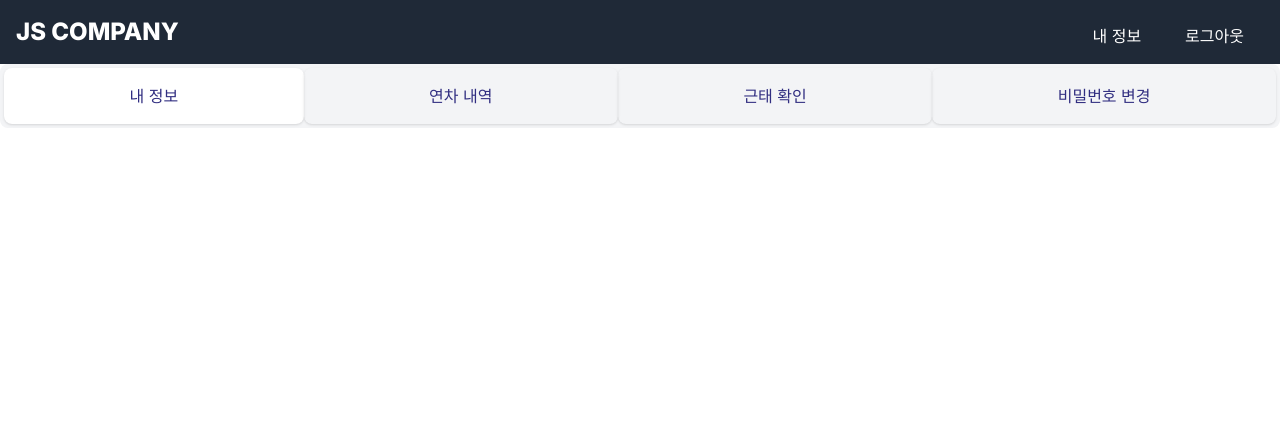
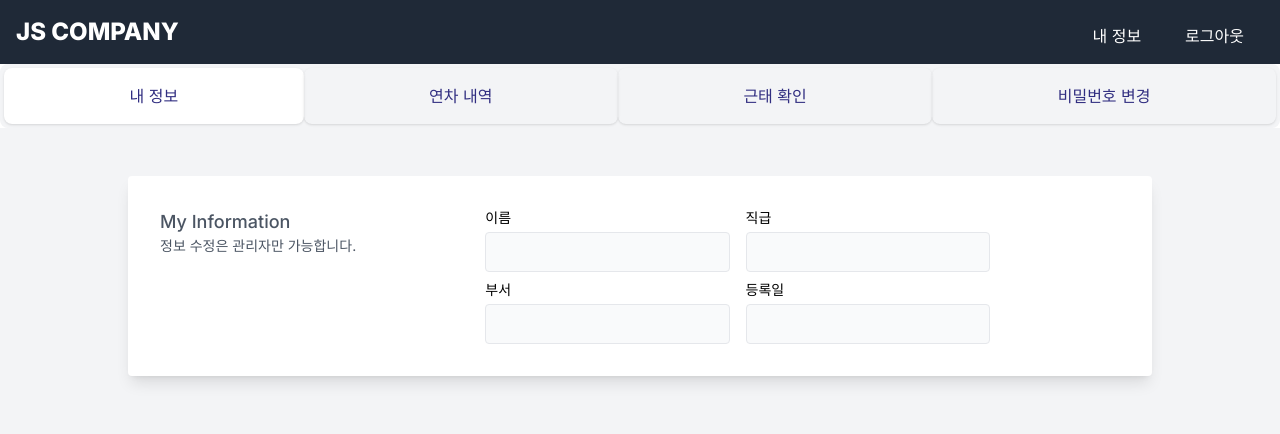
Before and after one commit to salcho94/vacation, a Next.js app: page /mypage/info in a window 1280 px wide. Shown: the top 434 px of the page. Built offline with nearby package versions, Linux system fonts and the light colour scheme; no server answers.

Commit message:
내정보 확인 페이지 개발 진행

```diff
--- a/app/(pages)/header.tsx
+++ b/app/(pages)/header.tsx
@@ -3,16 +3,14 @@
 import React, {useEffect, useState} from "react";
 import Link from "next/link";
 import {getAuthInfo, getDeptInfo, getUserInfo, logOut} from "@/app/(pages)/commonApi";
-interface user{
-    userId: number,
-    userName: string,
-    auth:number,
-    authName:string,
-    dept:string,
-}
 
 export default function Header() {
-    const [userInfo,setUserInfo] = useState<user|any>()
+    const [userInfo,setUserInfo] = useState<any>( {userId: 0,
+        userName: "",
+        auth:"",
+        authName:"",
+        dept:"",
+        regDate:""})
 
     useEffect(() => {
         getUserInfo().then(res => {setUserInfo(res)});
--- a/app/(pages)/mypage/info/page.tsx
+++ b/app/(pages)/mypage/info/page.tsx
@@ -2,27 +2,92 @@
 
 import React, {useEffect, useState} from "react";
 import {getUserInfo} from "@/app/(pages)/commonApi";
-import axios from "axios";
 
-interface user{
-    userId: number,
-    userName: string,
-    auth:number,
-    authName:string,
-    dept:string,
-}
+
+
 
 export default function Info() {
-    const [userInfo,setUserInfo] = useState<user|any>()
+
+    const [userInfo,setUserInfo] = useState<any>( {userId: 0,
+        userName: "",
+        auth:"",
+        authName:"",
+        dept:"",
+        regDate:""})
 
     useEffect(()=>{
         getUserInfo().then(res => setUserInfo(res));
+        return () => {
+            setUserInfo("");
+        };
+
     },[])
     return (
         <>
-            <div className="flex w-full pt-2 content-center justify-between md:w-1/2 md:justify-end">
-                {userInfo?.authName}
-            </div>
+            <form>
+                <div className="p-12 bg-gray-100 flex items-center justify-center">
+                    <div className="container max-w-screen-lg mx-auto">
+                        <div>
+                            <div className="bg-white rounded shadow-lg p-4 px-4 md:p-8 mb-6">
+                                <div className="grid gap-4 gap-y-2 text-sm grid-cols-1 lg:grid-cols-3">
+                                    <div className="text-gray-600">
+                                        <p className="font-medium text-lg">My Information</p>
+                                        <p>정보 수정은 관리자만 가능합니다.</p>
+                                    </div>
+                                    <div className="lg:col-span-2">
+                                        <div className="grid gap-4 gap-y-2 text-sm grid-cols-1 md:grid-cols-5">
+                                            <div className="md:col-span-2">
+                                                <label htmlFor="full_name">이름</label>
+                                                <strong>
+                                                <input
+                                                    type="text"
+                                                    className="h-10 border mt-1 rounded px-4 w-full bg-gray-50"
+                                                    defaultValue={userInfo.userName && userInfo.userName}
+                                                    readOnly={true}
+                                                />
+                                                </strong>
+                                            </div>
+                                            <div className="md:col-span-2">
+                                                <label htmlFor="full_name">직급</label>
+                                                <strong>
+                                                <input
+                                                    type="text"
+                                                    className="h-10 border mt-1 rounded px-4 w-full bg-gray-50"
+                                                    defaultValue={userInfo.authName && userInfo.authName}
+                                                    readOnly={true}
+                                                />
+                                                </strong>
+                                            </div>
+                                            <div className="md:col-span-2">
+                                                <label htmlFor="full_name">부서</label>
+                                                <strong>
+                                                <input
+                                                    type="text"
+                                                    className="h-10 border mt-1 rounded px-4 w-full bg-gray-50"
+                                                    defaultValue={userInfo.dept && userInfo.dept}
+                                                    readOnly={true}
+                                                />
+                                                </strong>
+                                            </div>
+                                            <div className="md:col-span-2">
+                                                <label htmlFor="full_name">등록일</label>
+                                                <strong>
+                                                <input
+                                                    type="text"
+                                                    className="h-10 border mt-1 rounded px-4 w-full bg-gray-50"
+                                                    defaultValue={userInfo.regDate && userInfo.regDate.substring(0,10)}
+                                                    readOnly={true}
+                                                />
+                                                </strong>
+                                            </div>
+                                        </div>
+                                    </div>
+                                </div>
+                            </div>
+                        </div>
+                    </div>
+                </div>
+            </form>
         </>
-    );
+        );
 }
--- a/app/api/auth/login/route.ts
+++ b/app/api/auth/login/route.ts
@@ -36,7 +36,8 @@ export async function POST(req: NextRequest,res: NextResponse) {
                     userName: rows.name,
                     auth:rows.auth,
                     authName:rows.authName,
-                    dept:rows.dept
+                    dept:rows.dept,
+                    regDate:rows.regDate
                 },  process.env.SECRET_KEY as string, {
                     expiresIn: `${process.env.LOGIN_LATER_TIME}m`, //토큰 유효 시간
                 }, (err, token)=>{
@@ -116,6 +117,7 @@ const getUserInfo = async (body: any) => {
         result = await conn.query(
             `SELECT u.user_uuid as 'id'
                    , u.user_name as 'name'
+                   , u.user_reg as 'regDate'
                    , u.user_auth_id as 'auth'
                    , d.dept_name as 'dept'
                    , a.user_auth_name as 'authName'
```
